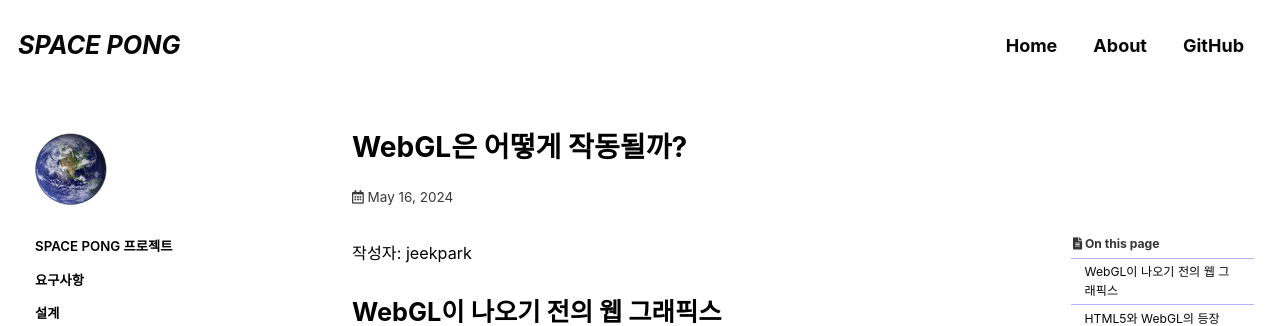
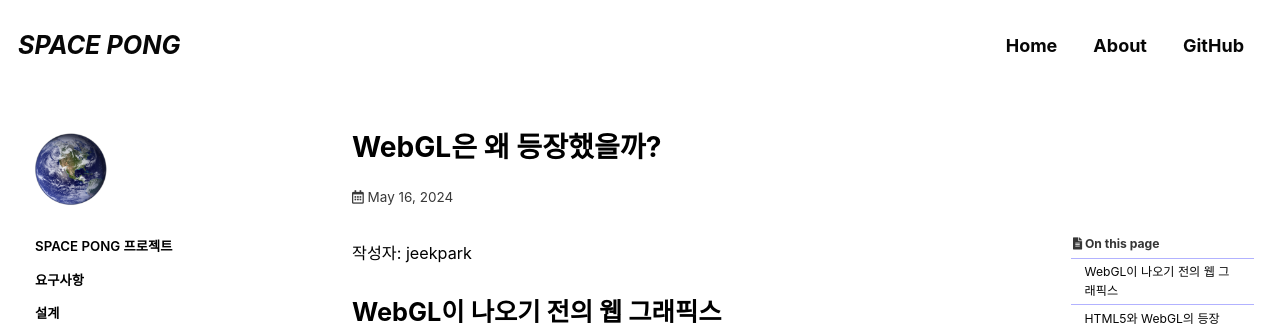
Before and after one commit to space-pong/space-pong.github.io, a Jekyll site: the page built from _posts/2024-05-16-front-end-webgl-1.md, in a window 1280 px wide and 900 px high. Shown: the top 326 px of the window. Built offline with Jekyll 4.4.1, drawn with Linux system fonts in a browser that asks for light colours; cached includes are drawn as plain includes; some web fonts are replaced; comment, search, counter and statistics services are not loaded.

Commit message:
Update: 2024-05-16

```diff
--- a/_posts/2024-05-16-front-end-webgl-1.md
+++ b/_posts/2024-05-16-front-end-webgl-1.md
@@ -1,6 +1,6 @@
 ---
-title: "WebGL은 어떻게 작동될까?"
-excerpt: "~~"
+title: "WebGL은 왜 등장했을까?"
+excerpt: "WebGL의 역사와 한계"
 
 categories:
   - 프론트엔드
```
